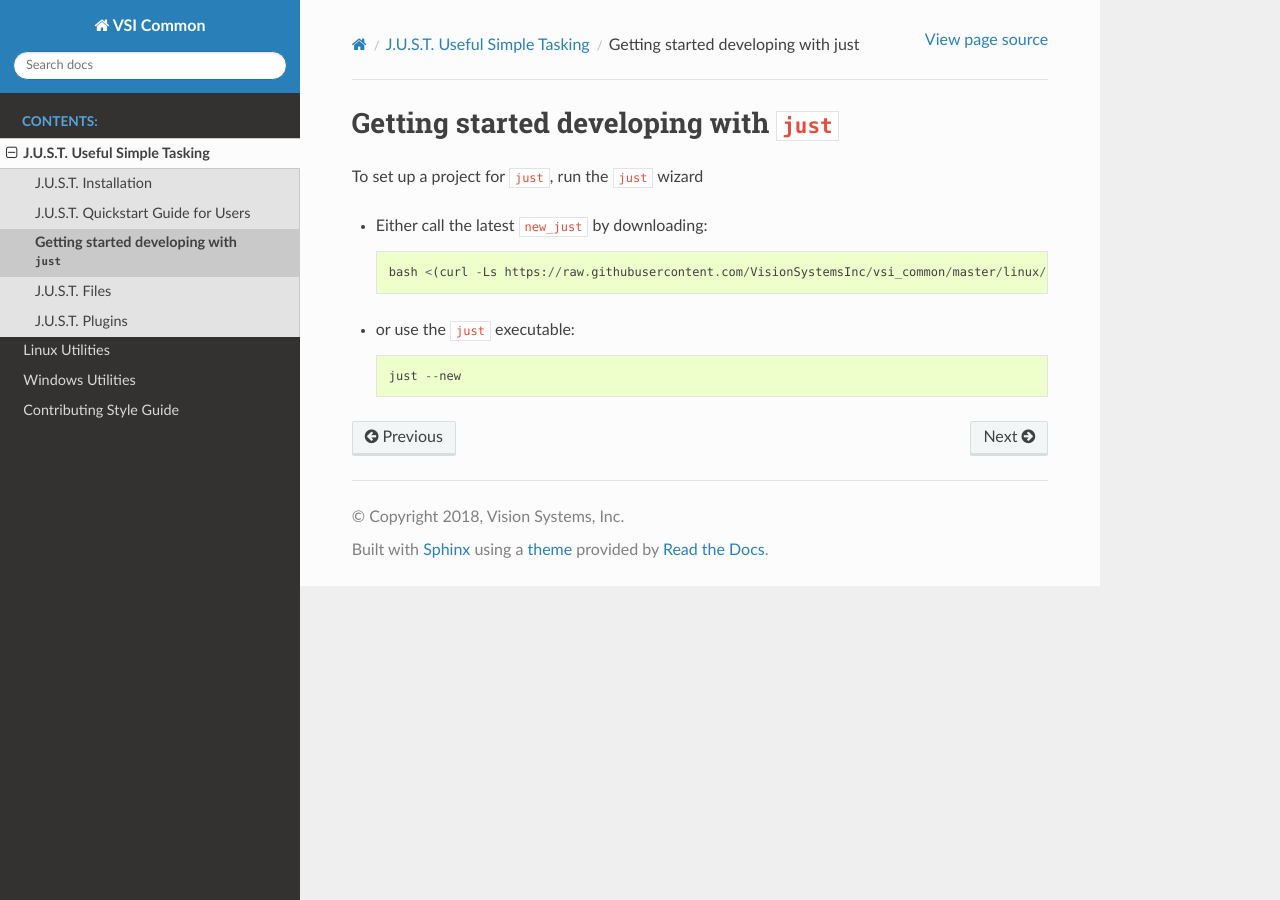
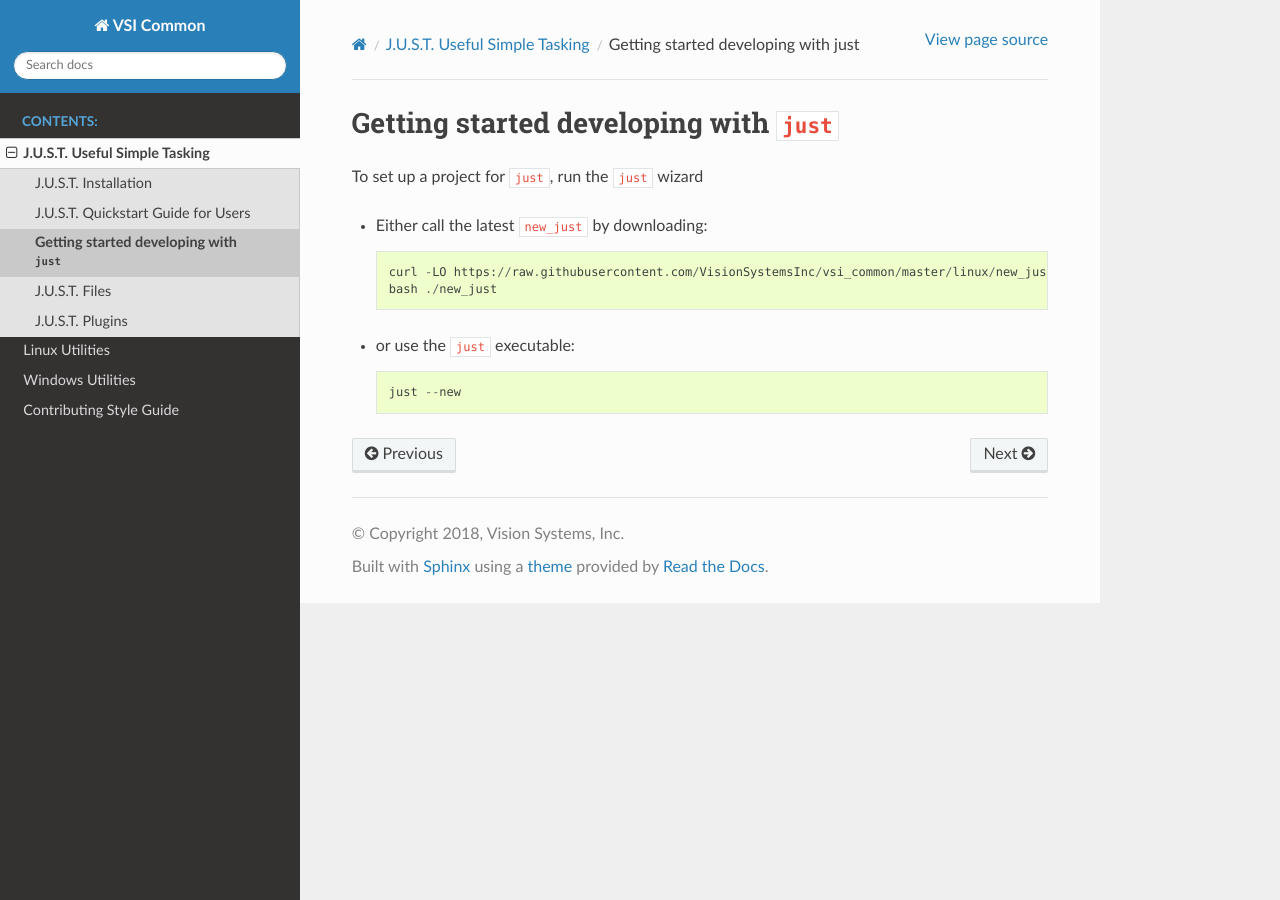
Before and after one commit to VisionSystemsInc/vsi_common, a Sphinx documentation site: the page built from docs/just/quickstart.rst, in a window 1280 px wide. Built offline with Sphinx 7.4.7 and the Read the Docs theme 2.0.0, drawn with Linux system fonts in a browser that asks for light colours; pages that are not in the unit, such as notebooks, are missing from menus.

Commit message:
Revert to old way of downloading new_just
Signed-off-by: Andy Neff <andy@visionsystemsinc.com>

```diff
--- a/docs/just/installation.rst
+++ b/docs/just/installation.rst
@@ -26,7 +26,8 @@ The ``just`` `wizard <https://raw.githubusercontent.com/VisionSystemsInc/vsi_com
 
 .. code-block:: bash
 
-    bash <(curl -Ls https://raw.githubusercontent.com/VisionSystemsInc/vsi_common/master/linux/new_just)
+    curl -LO https://raw.githubusercontent.com/VisionSystemsInc/vsi_common/master/linux/new_just
+    bash ./new_just
 
 .. _just-install-exe:
 
--- a/docs/just/quickstart.rst
+++ b/docs/just/quickstart.rst
@@ -6,7 +6,9 @@ To set up a project for ``just``, run the ``just`` wizard
 
 * Either call the latest ``new_just`` by downloading::
 
-    bash <(curl -Ls https://raw.githubusercontent.com/VisionSystemsInc/vsi_common/master/linux/new_just)
+    curl -LO https://raw.githubusercontent.com/VisionSystemsInc/vsi_common/master/linux/new_just
+    bash ./new_just
+
 
 * or use the ``just`` executable::
 
```
Also changed, not shown: 1 other file.
